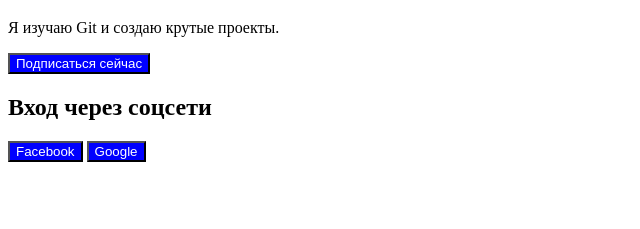
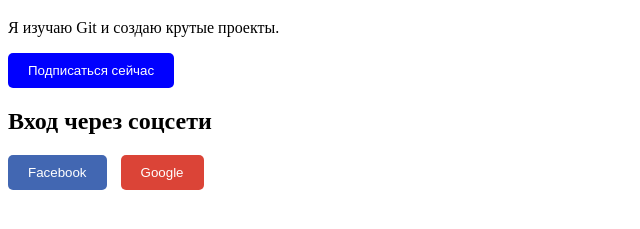
Before and after one commit to ReXeRyt1225/my-profile, a plain HTML site: page index.html in a window 1280 px wide. Shown: the part 61-290 px from the top of the page, without its empty margins (0-640 px from the left). Drawn offline with Linux system fonts and the light colour scheme.

Commit message:
Добавлен базовый профиль

```diff
--- a/index.html
+++ b/index.html
@@ -6,16 +6,32 @@
         button {
             background-color: blue;
             color: white;
+            padding: 10px 20px;
+            border: none;
+            border-radius: 5px;
+            cursor: pointer;
+        }
+        .social-buttons {
+            margin-top: 20px;
+        }
+        .social-buttons button {
+            background-color: #4267B2; /* Facebook blue */
+            margin-right: 10px;
+        }
+        .social-buttons button:last-child {
+            background-color: #DB4437; /* Google red */
         }
     </style>
 </head>
 <body>
     <h1>Привет! Я [Ваше имя]</h1>
     <p>Я изучаю Git и создаю крутые проекты.</p>
-    <button style="background-color: blue; color: white;">
-        Подписаться сейчас
-    </button>
-    <div>
+
+    <!-- Кнопка "Подписаться сейчас" -->
+    <button>Подписаться сейчас</button>
+
+    <!-- Форма входа через соцсети -->
+    <div class="social-buttons">
         <h2>Вход через соцсети</h2>
         <button>Facebook</button>
         <button>Google</button>
```
